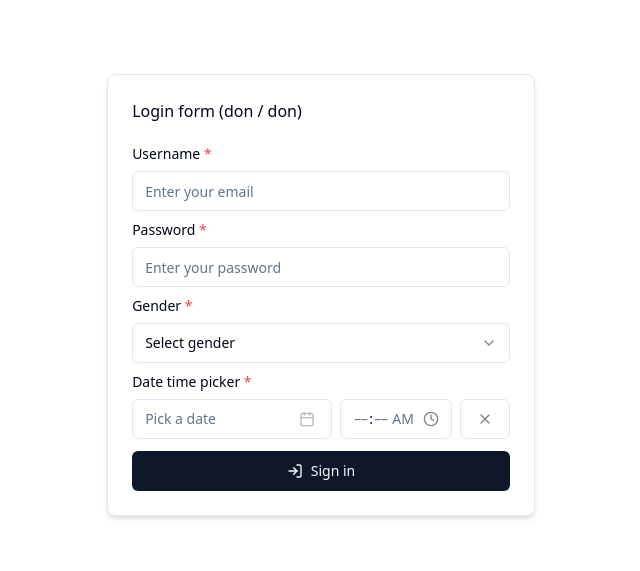
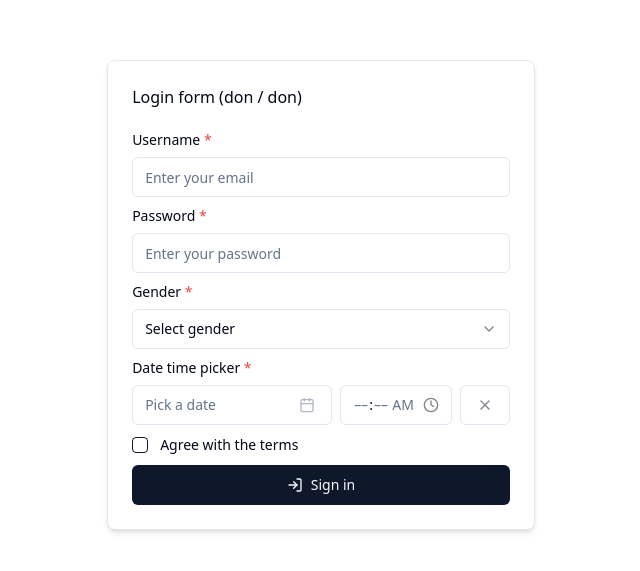
Before and after one commit to donezombie/react-boider-plate-ts, a React (Vite) app: page /login in a window 1280 px wide. Shown: the part 105-676 px from the top of the page, without its empty margins (319-959 px from the left). Built offline with nearby package versions, Linux system fonts and the light colour scheme.

Commit message:
Implement check box

```diff
--- /dev/null
+++ b/src/components/CustomFields/CheckBoxField.tsx
@@ -0,0 +1,58 @@
+import React from "react";
+import { AdditionalFormikProps } from "@/interfaces/common";
+import { Label } from "../ui/label";
+import { twMerge } from "tailwind-merge";
+import { get, isString } from "lodash";
+import { Checkbox } from "../ui/checkbox";
+import { CheckboxProps } from "@radix-ui/react-checkbox";
+
+interface CheckBoxFieldProps extends CheckboxProps {
+  label?: string | React.ReactNode;
+  required?: boolean;
+  classNameLabel?: string;
+  classNameContainer?: string;
+  afterOnChange?: (checked: boolean) => void;
+}
+
+const CheckBoxField = (props: CheckBoxFieldProps & AdditionalFormikProps) => {
+  const {
+    label,
+    classNameLabel,
+    classNameContainer,
+    form,
+    field,
+    required,
+    ...restProps
+  } = props;
+  const { name, value } = field;
+  const { errors, touched, setFieldValue } = form;
+
+  const msgError = get(touched, name) && (get(errors, name) as string);
+
+  const onHandleChange = (checked: boolean) => {
+    setFieldValue(name, checked);
+    props?.afterOnChange && props?.afterOnChange(checked);
+  };
+
+  return (
+    <div className={twMerge("flex items-center gap-3", classNameContainer)}>
+      <Checkbox
+        id={name}
+        checked={value}
+        onCheckedChange={onHandleChange}
+        {...restProps}
+      />
+      {label && (
+        <Label
+          htmlFor={name}
+          className={twMerge(required && "required", classNameLabel)}
+        >
+          {label}
+        </Label>
+      )}
+      {isString(msgError) && <span className="invalid-text">{msgError}</span>}
+    </div>
+  );
+};
+
+export default CheckBoxField;
--- a/src/pages/Login.tsx
+++ b/src/pages/Login.tsx
@@ -1,5 +1,6 @@
 import CommonIcons from "@/components/commonIcons";
 import CommonStyles from "@/components/commonStyles";
+import CheckBoxField from "@/components/customFields/CheckBoxField";
 import DateTimePickerField from "@/components/customFields/DateTimePickerField";
 import FormikField from "@/components/customFields/FormikField";
 import InputField from "@/components/customFields/InputField";
@@ -35,6 +36,7 @@ const Login = () => {
           password: "",
           gender: "",
           date: undefined,
+          agree: false,
         }}
         onSubmit={async (values, { setSubmitting }) => {
           try {
@@ -95,6 +97,12 @@ const Login = () => {
                     required
                   />
 
+                  <FormikField
+                    component={CheckBoxField}
+                    name="agree"
+                    label="Agree with the terms"
+                  />
+
                   <CommonStyles.Button type="submit" isLoading={isSubmitting}>
                     <CommonIcons.LogIn className="icon" /> Sign in
                   </CommonStyles.Button>
```
